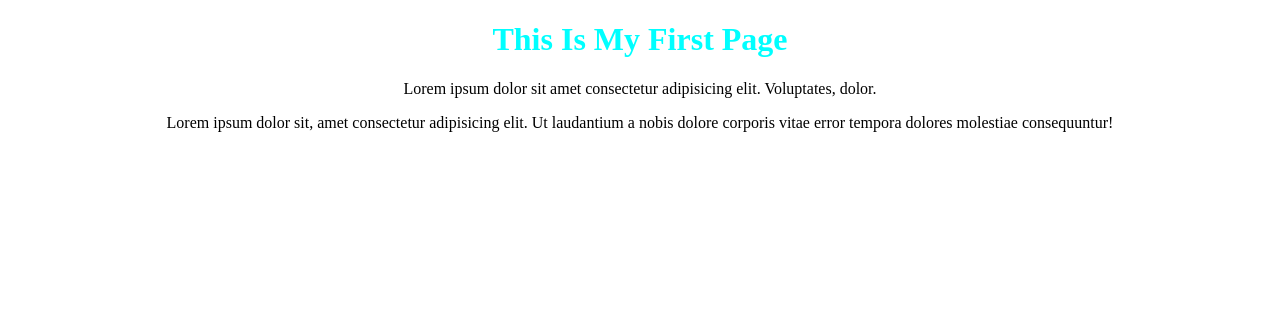
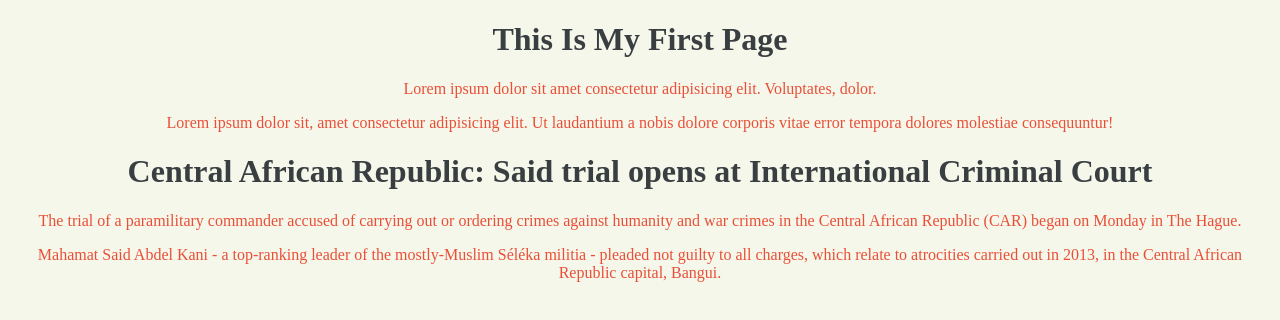
Before and after one commit to mjsimo99/GIT-COMMEND, a plain HTML site: page index.html in a window 1280 px wide. Drawn offline with Linux system fonts and the light colour scheme.

Commit message:
adding some colors

```diff
--- a/index.html
+++ b/index.html
@@ -14,5 +14,8 @@
     <p>Lorem ipsum dolor sit amet consectetur adipisicing elit. Voluptates, dolor.</p>
     <p>Lorem ipsum dolor sit, amet consectetur adipisicing elit. Ut laudantium a
         nobis dolore corporis vitae error tempora dolores molestiae consequuntur!</p>
+        <h1>Central African Republic: Said trial opens at International Criminal Court</h1>
+    <p>The trial of a paramilitary commander accused of carrying out or ordering crimes against humanity and war crimes in the Central African Republic (CAR) began on Monday in The Hague.</p>
+    <p>Mahamat Said Abdel Kani - a top-ranking leader of the mostly-Muslim Séléka militia - pleaded not guilty to all charges, which relate to atrocities carried out in 2013, in the Central African Republic capital, Bangui.</p>
 </body>
 </html>
--- a/style.css
+++ b/style.css
@@ -1,7 +1,11 @@
+body{
+    background-color: #f6f7eb;
+}
 h1{
-    color: aqua;
+    color: #393e41;
     text-align: center;
 }
 p{
     text-align: center;
+    color: #e94f37;
 }
```
